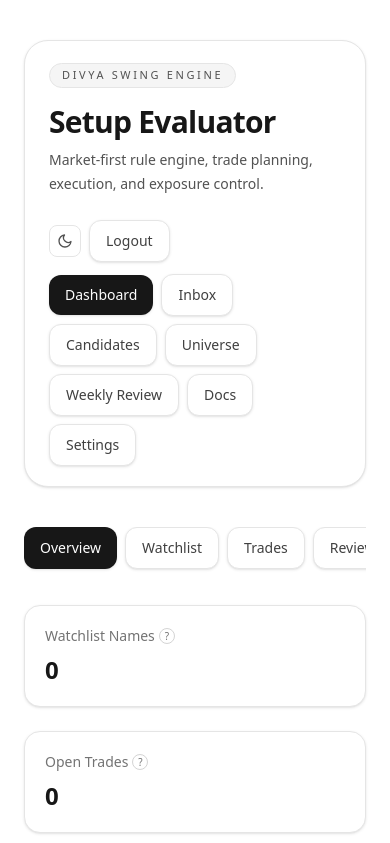
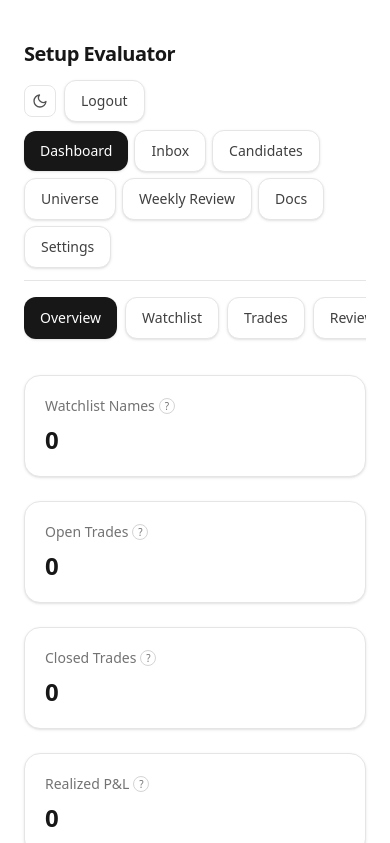
Before and after one commit to Pankajkashyap/divya-swing-engine, a Next.js app: page / in a window 390 px wide. Shown: the top 843 px of the page. Built offline with nearby package versions, Linux system fonts and the light colour scheme; no server answers; the database is empty.

Commit message:
Refactor dashboard into hooks, 4-tab mobile layout, slim header, update email templates

```diff
--- a/app/page.tsx
+++ b/app/page.tsx
@@ -175,11 +175,7 @@ export default function HomePage() {
   return (
     <main className="ui-page">
       <section className="mx-auto max-w-7xl">
-        <AppHeader
-          title="Setup Evaluator"
-          subtitle="Market-first rule engine, trade planning, execution, and exposure control."
-        />
-
+<AppHeader title="Setup Evaluator" />
         <div className="mb-6 flex gap-2 overflow-x-auto pb-1">
           {(['overview', 'watchlist', 'trades', 'review'] as const).map((tab) => (
             <button
--- a/components/AppHeader.tsx
+++ b/components/AppHeader.tsx
@@ -8,10 +8,9 @@ import { ThemeToggle } from '@/components/ui/ThemeToggle'
 
 type Props = {
   title: string
-  subtitle?: string
 }
 
-export function AppHeader({ title, subtitle }: Props) {
+export function AppHeader({ title }: Props) {
   const pathname = usePathname()
   const router = useRouter()
   const supabase = useMemo(() => createSupabaseBrowserClient(), [])
@@ -19,25 +18,19 @@ export function AppHeader({ title, subtitle }: Props) {
 
   useEffect(() => {
     let cancelled = false
-
     const loadPendingCount = async () => {
       const { count, error } = await supabase
         .from('pending_actions')
         .select('id', { count: 'exact', head: true })
         .eq('state', 'awaiting_confirmation')
-
       if (cancelled) return
-
       if (error) {
         console.error('Pending count load error:', error)
         return
       }
-
       setPendingCount(count ?? 0)
     }
-
     void loadPendingCount()
-
     return () => {
       cancelled = true
     }
@@ -60,26 +53,14 @@ export function AppHeader({ title, subtitle }: Props) {
   }
 
   return (
-    <header className="mb-10">
-      <div className="ui-section rounded-3xl px-6 py-5">
-        <div className="flex flex-col gap-6 xl:flex-row xl:items-start xl:justify-between">
+    <header className="mb-4 border-b border-neutral-200 pb-3 dark:border-neutral-800">
+      <div className="flex flex-col gap-3 xl:flex-row xl:items-center xl:justify-between">
         <div className="min-w-0 flex-1">
-            <div className="ui-pill-neutral w-fit text-[11px] uppercase tracking-[0.24em]">
-              Divya Swing Engine
-            </div>
-
-            <h1 className="mt-4 text-3xl font-semibold tracking-tight text-neutral-900 dark:text-[#e6eaf0] sm:text-4xl">
+          <h1 className="text-xl font-semibold tracking-tight text-neutral-900 dark:text-[#e6eaf0]">
             {title}
           </h1>
-
-            {subtitle ? (
-              <p className="mt-2 max-w-2xl text-sm leading-6 text-neutral-600 dark:text-[#a8b2bf] sm:text-base">
-                {subtitle}
-              </p>
-            ) : null}
         </div>
-
-          <div className="flex min-w-0 flex-col items-start gap-3 xl:items-end">
+        <div className="flex min-w-0 flex-col items-start gap-2 xl:items-end">
           <div className="flex items-center gap-2">
             <ThemeToggle />
             <button
@@ -90,14 +71,12 @@ export function AppHeader({ title, subtitle }: Props) {
               Logout
             </button>
           </div>
-
-            <nav className="flex flex-wrap items-center gap-2 xl:flex-nowrap">
+          <nav className="flex flex-wrap items-center gap-1.5 xl:flex-nowrap">
             {navItems.map((item) => {
               const isActive =
                 item.href === '/'
                   ? pathname === '/'
                   : pathname.startsWith(item.href)
-
               return (
                 <Link
                   key={item.href}
@@ -118,7 +97,6 @@ export function AppHeader({ title, subtitle }: Props) {
           </nav>
         </div>
       </div>
-      </div>
     </header>
   )
 }
```
Lines whose indentation alone changed are shown as unchanged.
